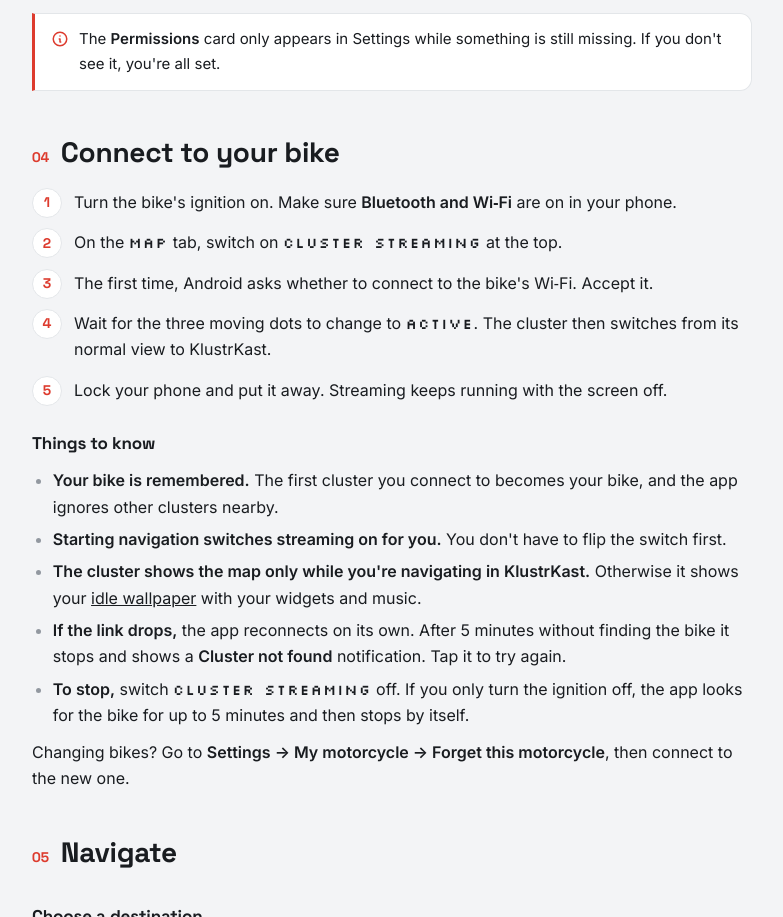
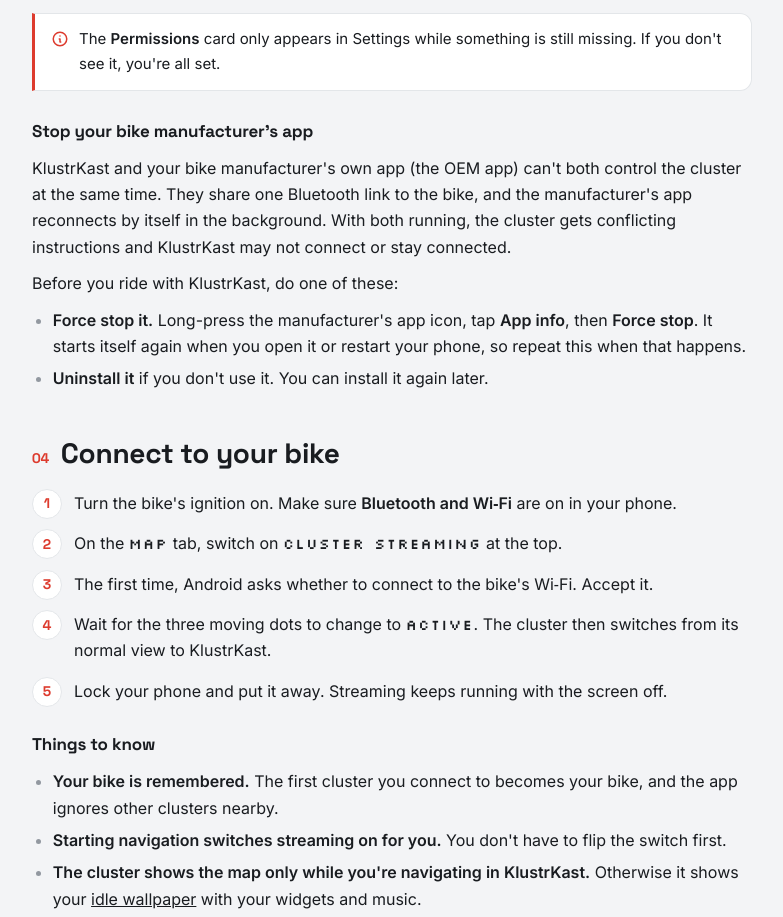
Before and after one commit to rajeshpanda/klustrkast-welcome, a plain HTML site: page manual.html in a window 1280 px wide. Shown: the part 2089-3006 px from the top of the page, without its empty margins (356-1139 px from the left). Drawn offline with Linux system fonts and the light colour scheme.

Commit message:
FAQ and manual: stop the manufacturer's app before using KlustrKast
Both apps share one Bluetooth link to the cluster. Adds a home-page FAQ
entry, a First-time setup step (force stop or uninstall) and a
troubleshooting step for a cluster that won't connect.

Co-Authored-By: Claude Fable 5.2 <noreply@anthropic.com>

```diff
--- a/manual.html
+++ b/manual.html
@@ -283,6 +283,14 @@ footer a{color:var(--muted)}
         <svg viewBox="0 0 24 24" fill="none" stroke="currentColor" stroke-width="2" stroke-linecap="round" stroke-linejoin="round"><circle cx="12" cy="12" r="9"/><path d="M12 8h.01M11 12h1v4h1"/></svg>
         <div>The <span class="ui">Permissions</span> card only appears in Settings while something is still missing. If you don't see it, you're all set.</div>
       </div>
+
+      <h3>Stop your bike manufacturer's app</h3>
+      <p>KlustrKast and your bike manufacturer's own app (the OEM app) can't both control the cluster at the same time. They share one Bluetooth link to the bike, and the manufacturer's app reconnects by itself in the background. With both running, the cluster gets conflicting instructions and KlustrKast may not connect or stay connected.</p>
+      <p>Before you ride with KlustrKast, do one of these:</p>
+      <ul>
+        <li><b>Force stop it.</b> Long-press the manufacturer's app icon, tap <span class="ui">App info</span>, then <span class="ui">Force stop</span>. It starts itself again when you open it or restart your phone, so repeat this when that happens.</li>
+        <li><b>Uninstall it</b> if you don't use it. You can install it again later.</li>
+      </ul>
     </section>
 
     <section id="connect">
@@ -461,6 +469,7 @@ footer a{color:var(--muted)}
             <li>On Android 13 or newer, check <b>Nearby Wi‑Fi</b> is allowed (Settings → Permissions).</li>
             <li>If Android asked to connect to the bike's Wi‑Fi and you declined, switch streaming off and on, and accept it.</li>
             <li>Turn the ignition off, wait a few seconds, turn it on, and switch streaming on again.</li>
+            <li>Force stop your bike manufacturer's app, or uninstall it. It competes with KlustrKast for the cluster (see <a href="#setup">First-time setup</a>).</li>
             <li>New or different bike? Use Settings → My motorcycle → <b>Forget this motorcycle</b>.</li>
           </ol>
           The app keeps trying for 5 minutes before it stops.
```
Also changed, not shown: index.html (+1 -0 lines).
